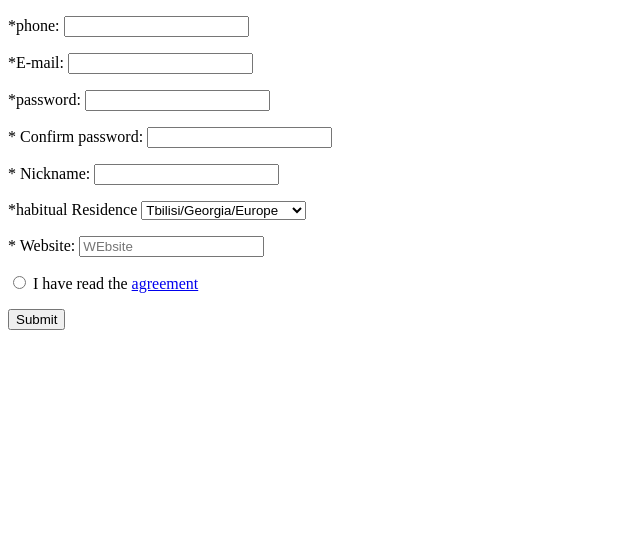
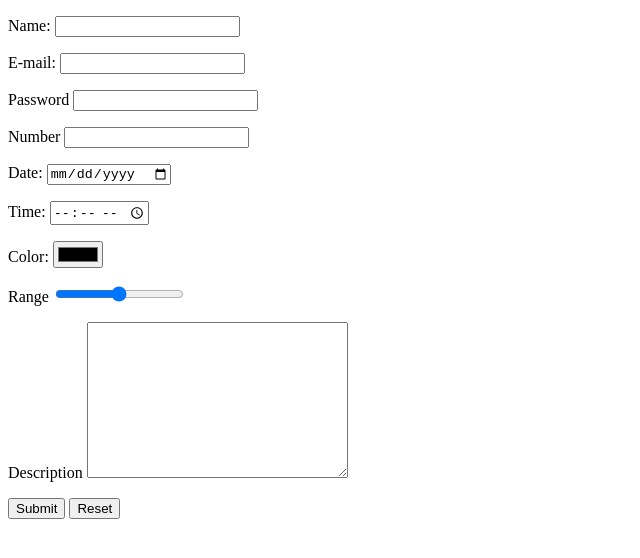
Before and after one commit to MariamTsotsolashvili/html-and-css-practice, a plain HTML site: page 4-Forms/index.html in a window 1280 px wide. Shown: the whole page, without its empty margins (0-640 px from the left). Drawn offline with Linux system fonts and the light colour scheme.

Commit message:
feat(4-Forms): Finished practice-2

```diff
--- a/4-Forms/index.html
+++ b/4-Forms/index.html
@@ -10,57 +10,62 @@
     <form action="/">
     <p>
         <label>
-            *phone:
-        <input type="number" name="number" required>
+            Name:
+        <input type="text" name="name" required>
        </label>
     </p>
     <p>
         <label>
-            *E-mail:
+            E-mail:
         <input type="text" name="email" required>
         </label>
         </p>
     <p>
+    <p>
         <label>
-            *password:
-        <input type="password" id="password" name="password" required>
+                Password
+                <input type="password" name="Password" required>
+            </label>
+    </p>
+        <label>
+                Number
+                <input type="number" name="Number" required>
             </label>
         </p>
     <p>
         <label>
-            * Confirm password:
-        <input type="password" id="password" name="password" required>
+         Date:
+         <input type="date" name="Date" required>
         </label>
     </p>
     <p>
         <label>
-         * Nickname:
-        <input type="text" id="Nickname" name="nickname" required>
+            Time:
+            <input type="time" name="Time" required>
         </label>
     </p>
     <p>
         <label>
-            *habitual Residence
-              <select required>
-                  <option>Tbilisi/Georgia/Europe</option>
-                  <option>Rustavi/Georgia/Europe</option>
-              </select>
+         Color:
+         <input type="color" name="Color" required>
         </label>
     </p>
     <p>
         <label>
-        * Website:
-        <input type="text" id="website" name="nickname" placeholder="WEbsite" required>
+            Range
+            <input type="range" name="Range" required>
         </label>
     </p>
     <p>
             <label>
-        <input type="radio" name="car" value="tesla">
-        I have read the <a href="https://www.google.com/">agreement</a>
+                Description
+            <textarea name="Description" cols="30" rows="10" required></textarea>
+
             </label>
     </p>
     <p>
-        <input type="submit" name="Register">
+            <input type="submit" name="Submit">
+            <input type="reset" name="Clear">
         </p>
 </form>
 </body>
```
Lines whose indentation alone changed are shown as unchanged.
